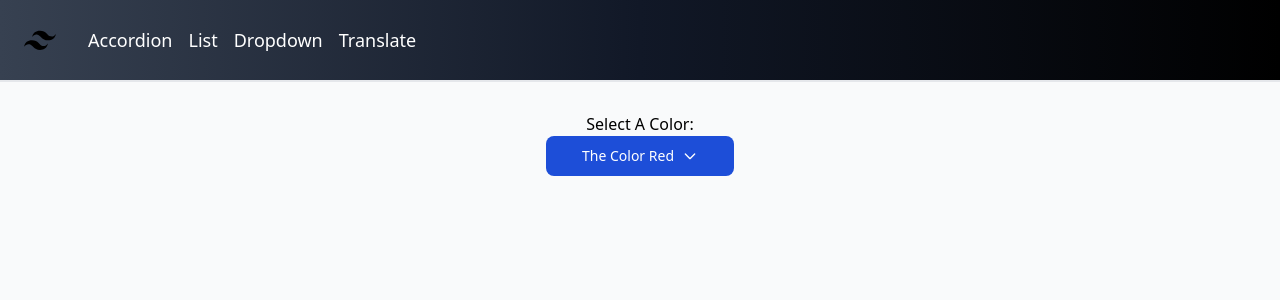
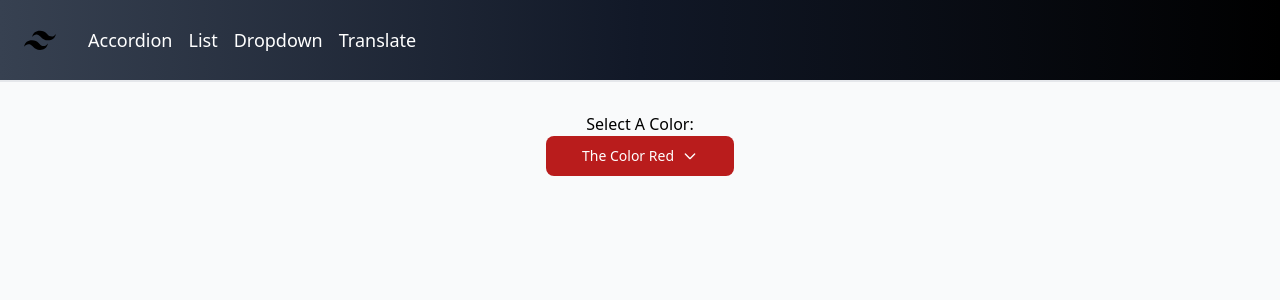
Before and after one commit to Mukul215/widgets, a React (Create React App) app: page / in a window 1280 px wide. Shown: the top 300 px of the page. Built offline with nearby package versions, Linux system fonts and the light colour scheme.

Commit message:
Added ability to change the color of the button depending on which color was choosen

```diff
--- a/src/components/Dropdown.jsx
+++ b/src/components/Dropdown.jsx
@@ -62,6 +62,16 @@ const Dropdown = ({ options }) => {
     }
   });
 
+  const buttonColor = () => {
+    if (selected.value === 'red') {
+      return 'bg-red-700 hover:bg-red-800';
+    } else if (selected.value === 'blue') {
+      return 'bg-blue-700 hover:bg-blue-800';
+    } else {
+      return 'bg-green-700 hover:bg-green-800';
+    }
+  };
+
   return (
     <>
       <div ref={ref} className='text-md'>
@@ -69,7 +79,8 @@ const Dropdown = ({ options }) => {
       </div>
       <button
         onClick={dropdownDivider}
-        className='text-white bg-blue-700 hover:bg-blue-800 focus:ring-4 focus:ring-blue-300 font-medium rounded-lg text-sm px-9 py-2.5 text-center inline-flex items-center dark:bg-blue-600 dark:hover:bg-blue-700 dark:focus:ring-blue-800'
+        // className='text-white bg-blue-700 hover:bg-red-800 focus:ring-4 focus:ring-blue-300 font-medium rounded-lg text-sm px-9 py-2.5 text-center inline-flex items-center dark:bg-blue-600 dark:hover:bg-blue-700 dark:focus:ring-blue-800'
+        className={`text-white ${buttonColor()} focus:ring-4 focus:ring-blue-300 font-medium rounded-lg text-sm px-9 py-2.5 text-center inline-flex items-center dark:bg-blue-600 dark:hover:bg-blue-700 dark:focus:ring-blue-800`}
         type='button'
       >
         {selected.label}
```
